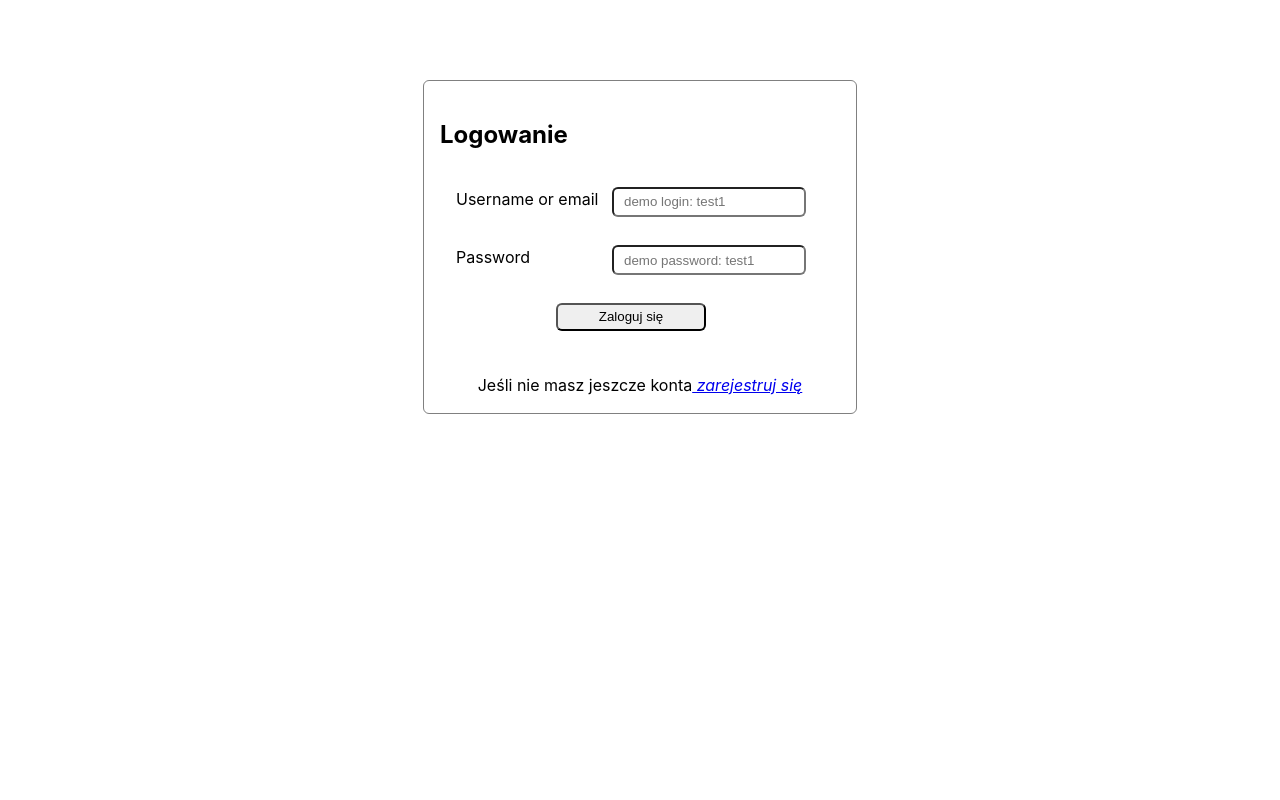
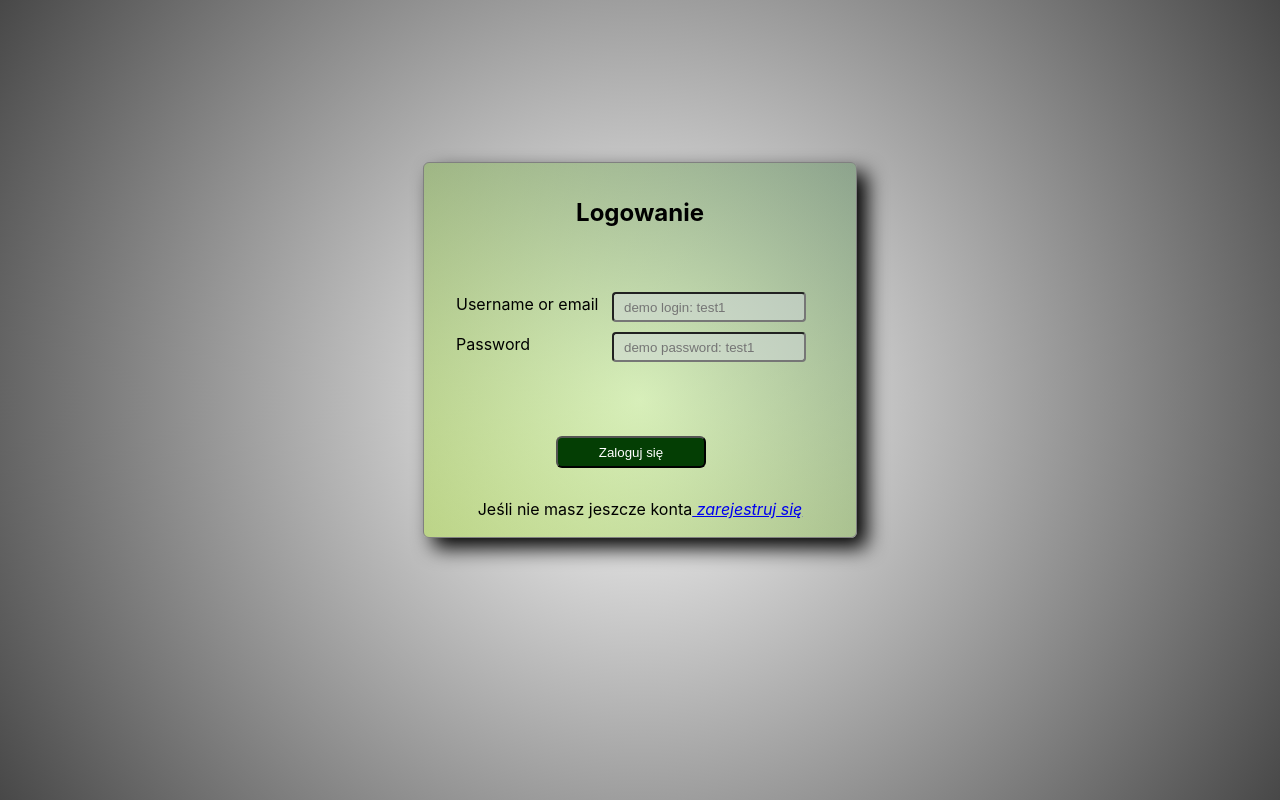
Before and after one commit to Dka888/notes, a React (Vite) app in the folder note/: page / in a window 1280 px wide. Built offline with nearby package versions, Linux system fonts and the light colour scheme.

Commit message:
logowanie

```diff
--- a/note/src/components/Authorization/Login/Login.scss
+++ b/note/src/components/Authorization/Login/Login.scss
@@ -2,12 +2,19 @@
     display: flex;
     width: 90%;
     flex-direction: column;
-    height: 200px;
+    height: 250px;
     justify-content: space-around;
     padding: 0 1rem;
 
     @media(min-width: 600px) {
       width: 350px;
+    }
+
+    &__fields {
+        display: flex;
+        flex-direction: column;
+        gap: 10px;
+        margin: 1rem 0;
     }
 
     &__field {
@@ -16,34 +23,50 @@
 
         &-input {
             width: 170px;
-            border-radius: 6px;
+            border-radius: 4px;
             height: 1.5rem;
             padding: 1px 10px;
+            background-color: rgba(209, 216, 221, 0.5);
+
+            &:focus {
+                box-shadow: 0px 0px 50px greenyellow;
+            }
         }
     }
     &__submit {
         width: 150px;
         margin: 0 auto;
-        height: 1.7rem;
+        height: 2rem;
         border-radius: 6px;
         text-align: center;
         cursor: pointer;
+        background-color: rgb(4, 62, 4);
+        color: white;
 
         &:hover {
-            background-color: lightgrey;
+            background-color: rgb(8, 102, 8);
+            box-shadow: 0px 0px 50px greenyellow;
         }
     }
 }
 
 .loginModule {
-    margin: 10vh auto;
+    margin: auto;
     width: 100vw;
     border: 1px solid grey;
     padding: 1rem;
     border-radius: 6px;
+    background-image: linear-gradient(to left bottom, rgba(56, 130, 56, 0.3), rgba(175, 255, 2, 0.3));
+    box-shadow: 10px 10px 20px;
+    transform:translateY(-50px);
 
     @media(min-width: 600px) {
         width: 400px;
+    }
+
+    &__title {
+        margin: 1rem auto;
+        text-align: center;
     }
 
     &__toRegister {
--- a/note/src/components/Authorization/Login/Login.tsx
+++ b/note/src/components/Authorization/Login/Login.tsx
@@ -6,6 +6,7 @@ import './Login.scss';
 import { Link } from "react-router-dom";
 import { useState } from "react";
 import { Loading } from "../../Loading/Loading";
+import { WrapperLoginRejestr } from "../WrapperLoginRejestr";
 
 
 
@@ -62,12 +63,15 @@ export function Login() {
     }
 
     return (
+        <WrapperLoginRejestr>
              <div className="loginModule">
+            <div></div>
             <h2 className="loginModule__title">Logowanie</h2>
             <form
                 onSubmit={handleSubmit(onSubmit)}
                 className="login"
             >
+               <div className="login__fields">
                 <label className="login__field">Username or email
                     <input {...register('usernameOrMail')}
                             className="login__field-input"
@@ -82,6 +86,8 @@ export function Login() {
                             placeholder="demo password: test1"
                         />
                 </label>
+
+                </div>
                     {isLoading ?
                         <div style={{margin: '0 auto'}}><Loading color={'green'} /></div>
                         : <input
@@ -90,7 +96,7 @@ export function Login() {
                             value='Zaloguj się'
                             onSubmit={handleSubmit(onSubmit)}
                         />}
-            <ToastContainer />
+
             </form>
             <p className="loginModule__toRegister">Jeśli nie masz jeszcze konta
                 <Link
@@ -100,5 +106,8 @@ export function Login() {
                 </Link>
             </p>
         </div>
+        <ToastContainer />
+        </WrapperLoginRejestr>
+
     )
 }
--- a/note/src/components/Authorization/Rejestration/Rejestration.scss
+++ b/note/src/components/Authorization/Rejestration/Rejestration.scss
@@ -2,9 +2,16 @@
     display: flex;
     width: 350px;
     flex-direction: column;
-    height: 200px;
+    height: 250px;
     justify-content: space-around;
     padding: 1rem;
+
+    &__fields {
+        display: flex;
+        flex-direction: column;
+        gap: 10px;
+        margin: 1rem 0;
+    }
 
     &__field {
         display: flex;
@@ -15,31 +22,49 @@
             border-radius: 6px;
             height: 1.5rem;
             padding: 1px 10px;
+            background-color: rgba(209, 216, 221, 0.5);
+
+            &:focus {
+                box-shadow: 0px 0px 50px greenyellow;
+            }
         }
     }
     &__submit {
         width: 150px;
         margin: 0 auto;
-        height: 1.7rem;
+        height: 2rem;
         border-radius: 6px;
         text-align: center;
         cursor: pointer;
 
+        background-color: rgb(4, 62, 4);
+        color: white;
+
         &:hover {
-            background-color: lightgrey;
+            background-color: rgb(8, 102, 8);
+            box-shadow: 0px 0px 50px greenyellow;
         }
+
     }
 }
 
 .registerModule {
-    margin: 10vh auto;
+    margin: auto;
     width: 100vw;
     border: 1px solid grey;
     padding: 1rem;
     border-radius: 6px;
+    background-image: linear-gradient(to left bottom, rgba(56, 130, 56, 0.3), rgba(175, 255, 2, 0.3));
+    box-shadow: 10px 10px 20px;
+    transform:translateY(-50px);
 
     @media(min-width: 600px) {
         width: 400px;
+    }
+
+    &__title {
+        margin: 1rem auto;
+        text-align: center;
     }
 
     &__toLogin {
--- a/note/src/components/Authorization/Rejestration/Rejestration.tsx
+++ b/note/src/components/Authorization/Rejestration/Rejestration.tsx
@@ -7,6 +7,7 @@ import { toast, ToastContainer } from 'react-toastify';
 import { Link } from "react-router-dom";
 import { useState } from "react";
 import { Loading } from "../../Loading/Loading";
+import { WrapperLoginRejestr } from "../WrapperLoginRejestr";
 
 interface IFormInput {
     username: string,
@@ -54,13 +55,15 @@ export function Rejestration() {
 
 
     return (
-        <div className="registerModule">
+        <WrapperLoginRejestr>
+              <div className="registerModule">
             <h2 className="registerModule__title">Rejestarcja</h2>
         <form
             onSubmit={handleSubmit(onSubmit)}
             className="register"
         >
-            <label className="register__field">Username
+            <div className="register__fields">
+                <label className="register__field">Username
                 <input {...register("username")}
                     className="register__field-input"
                     required
@@ -80,11 +83,13 @@ export function Rejestration() {
                 type="password"
                 />
             </label>
+            </div>
+
                 {isLoading
                     ? <div style={{ margin: '0 auto' }}><Loading color={'green'} /></div>
                     : <input type="submit" className="register__submit" value='Zarejestruj się' />
                 }
-            <ToastContainer />
+
         </form>
             <p className="registerModule__toLogin">Jeśli masz już konto
                 <Link
@@ -94,5 +99,8 @@ export function Rejestration() {
                 </Link>
             </p>
         </div>
+        <ToastContainer />
+        </WrapperLoginRejestr>
+
     )
 }
--- /dev/null
+++ b/note/src/components/Authorization/WrapperLogin.scss
@@ -0,0 +1,10 @@
+.wrapperLogin {
+    width: 100vw;
+    height: 100vh;
+    max-width: 1400px;
+    margin: 0 auto;
+    background-image: repeating-radial-gradient(circle,rgb(255, 255, 255), rgb(72, 72, 72),);
+    padding: auto;
+    display: flex;
+    justify-items: center;
+}
--- /dev/null
+++ b/note/src/components/Authorization/WrapperLoginRejestr.tsx
@@ -0,0 +1,7 @@
+import './WrapperLogin.scss'
+
+export const WrapperLoginRejestr = ({children}: {children: React.ReactNode}) => {
+    return (
+        <div className="wrapperLogin">{children}</div>
+    )
+}
--- a/note/src/components/Board/Board.tsx
+++ b/note/src/components/Board/Board.tsx
@@ -12,6 +12,7 @@ import { NoteMenu } from '../Popups/NoteMenu/NoteMenu';
 import { ModalCreateNote } from '../Popups/ModalCreateNote/ModalCreateNote';
 import { Nofications } from './Notifications/Nofications';
 import { Loading } from '../Loading/Loading';
+
 
 interface BoardProps {
     expanded: boolean;
@@ -54,7 +55,8 @@ export function Board({expanded, expandPermanent}: BoardProps) {
 
 
     return (
-        <div className={`board ${(expanded || expandPermanent) ? 'expandedNavbar' : ''} `}>
+
+              <div className={`board ${(expanded || expandPermanent) ? 'expandedNavbar' : ''} `}>
             <FormNote />
             <ModalCreateNote
                 closeNoteModalCreator={closeNoteModalCreator}
@@ -106,5 +108,6 @@ export function Board({expanded, expandPermanent}: BoardProps) {
                  {!shownNotes && <Loading color={'green'}/>}
             </div>
         </div>
+
     );
 }
--- a/note/src/components/Board/Note/Note.tsx
+++ b/note/src/components/Board/Note/Note.tsx
@@ -17,7 +17,7 @@ interface NoteProps {
 }
 
 export function Note({ note, setSelectedNote, setOption, hoverOption, option }: NoteProps) {
-    const [isHover, setIsHover] = useState(false);
+    const [isHover, setIsHover] = useState(hoverOption);
     const [newTitle, setNewTitle] = useState(note.title);
     const [newContent, setNewContent] = useState(note.content);
 
--- a/note/src/components/Board/Notifications/Nofications.tsx
+++ b/note/src/components/Board/Notifications/Nofications.tsx
@@ -6,7 +6,15 @@ import { NoteType } from '../../../utils/Types';
 import { editPartNote } from "../../../API/api";
 import {toast, ToastContainer} from 'react-toastify';
 import { useCallback } from "react";
-import { correlateDaysWithDates, getDaysInMonth, getFirstDay, getMonth, getMonthName, getYear, howDaysInMonth } from '../../../utils/utils';
+import {
+    correlateDaysWithDates,
+    getDaysInMonth,
+    getFirstDay,
+    getMonth,
+    getMonthName,
+    getYear,
+    howDaysInMonth
+} from '../../../utils/utils';
 import classNames from 'classnames';
 import { ModalCreateNote } from '../../Popups/ModalCreateNote/ModalCreateNote';
 
@@ -113,6 +121,15 @@ export const Nofications = () => {
                     onClick={handleChangeMonthForward}
                 >&rarr;</button>
             </div>
+            <div className='calendar__daysTitle'>
+                <div className='calendar__daysTitle-day'>Poniedziałek</div>
+                <div className='calendar__daysTitle-day'>Wtorek</div>
+                <div className='calendar__daysTitle-day'>Środa</div>
+                <div className='calendar__daysTitle-day'>Czwartek</div>
+                <div className='calendar__daysTitle-day'>Piątek</div>
+                <div className='calendar__daysTitle-day'>Sobota</div>
+                <div className='calendar__daysTitle-day'>Niedziela</div>
+            </div>
             <div className={`calendar calendar--mon-${days} calendar--start-${firstDay}`}>
                 {getDaysInMonth(days).map((day, index) => {
 
--- a/note/src/components/Board/Notifications/Notifications.scss
+++ b/note/src/components/Board/Notifications/Notifications.scss
@@ -51,6 +51,31 @@ $width-lg: ($day-size-lg + $day-gap-lg + 2) * 7;
         width: $width-lg;
     }
 
+    &__daysTitle {
+        display: flex;
+        width: 100%;
+        justify-content: space-between;
+        margin: 1rem 0;
+
+        &-day {
+            text-align: center;
+            margin: auto;
+            width: $day-size;
+            overflow: hidden;
+            text-overflow: ellipsis;
+            transform: rotate(90deg);
+
+            @media(min-width: 600px) {
+                width: $day-size-lg;
+                border-right: 1px solid black;
+                transform: rotate(0);
+            }
+
+            &:last-child {
+                border: none;
+            }
+        }
+    }
 
     &__day {
         width: $day-size;
--- a/note/src/index.css
+++ b/note/src/index.css
@@ -9,3 +9,7 @@
   -moz-osx-font-smoothing: grayscale;
   -webkit-text-size-adjust: 100%;
 }
+
+body {
+  margin: 0;
+}
```
Lines whose indentation alone changed are shown as unchanged.
